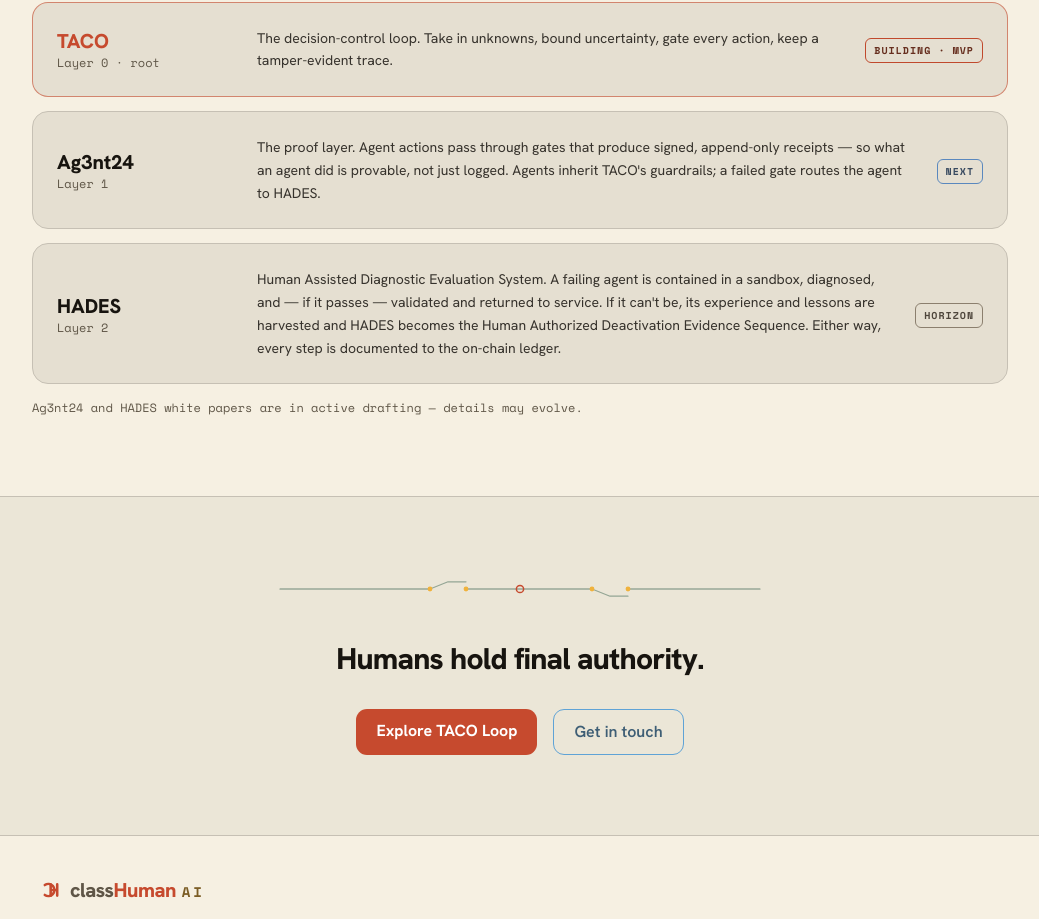
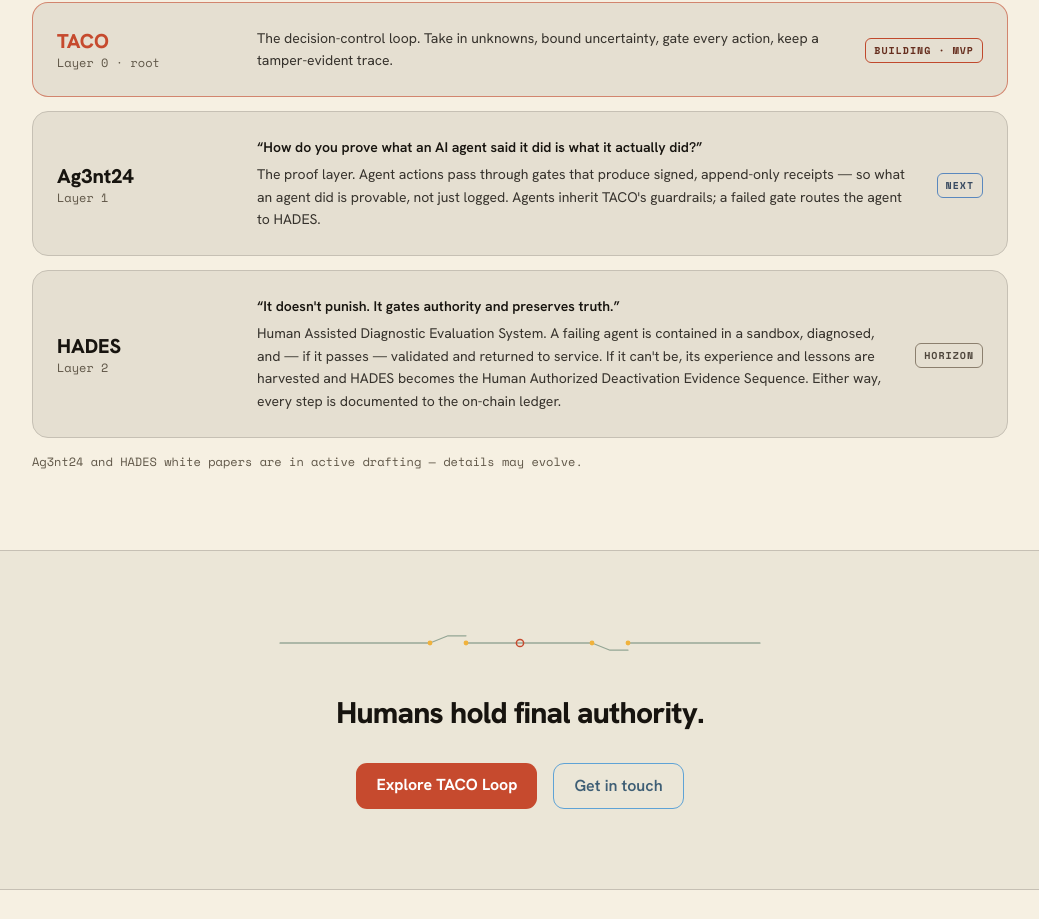
Before and after one commit to MenokoOG/classhuman-org, a React (Vite) app: page / in a window 1280 px wide. Shown: the part 1658-2577 px from the top of the page, without its empty margins (120-1159 px from the left). Built offline with nearby package versions, Linux system fonts and the light colour scheme.

Commit message:
v1.2.2 — add hook lines to Ag3nt24/HADES stack rows

```diff
--- a/src/components/Stack.jsx
+++ b/src/components/Stack.jsx
@@ -17,6 +17,7 @@ export const STACK = [
     layer: "Layer 1",
     pill: "NEXT",
     color: "#5A88BE",
+    hook: "How do you prove what an AI agent said it did is what it actually did?",
     desc: "The proof layer. Agent actions pass through gates that produce signed, append-only receipts — so what an agent did is provable, not just logged. Agents inherit TACO's guardrails; a failed gate routes the agent to HADES.",
   },
   {
@@ -24,6 +25,7 @@ export const STACK = [
     layer: "Layer 2",
     pill: "HORIZON",
     color: "#8B7F6E",
+    hook: "It doesn't punish. It gates authority and preserves truth.",
     desc: "Human Assisted Diagnostic Evaluation System. A failing agent is contained in a sandbox, diagnosed, and — if it passes — validated and returned to service. If it can't be, its experience and lessons are harvested and HADES becomes the Human Authorized Deactivation Evidence Sequence. Either way, every step is documented to the on-chain ledger.",
   },
 ];
@@ -32,7 +34,7 @@ export default function StackRows() {
   return (
     <>
       <ol className="mt-8 space-y-3.5">
-      {STACK.map(({ name, layer, pill, color, emphasis, desc }) => (
+      {STACK.map(({ name, layer, pill, color, emphasis, hook, desc }) => (
         <li
           key={name}
           className={`rounded-lg border p-6 sm:flex sm:items-center sm:gap-6 ${
@@ -49,6 +51,11 @@ export default function StackRows() {
             <p className="font-mono text-xs text-muted-safe">{layer}</p>
           </div>
           <p className="mt-2 flex-1 text-sm leading-relaxed text-on-surface/85 sm:mt-0">
+            {hook && (
+              <em className="mb-1 block font-semibold not-italic text-on-surface">
+                “{hook}”
+              </em>
+            )}
             {desc}
           </p>
           <p className="mt-3 sm:mt-0 sm:shrink-0">
```
